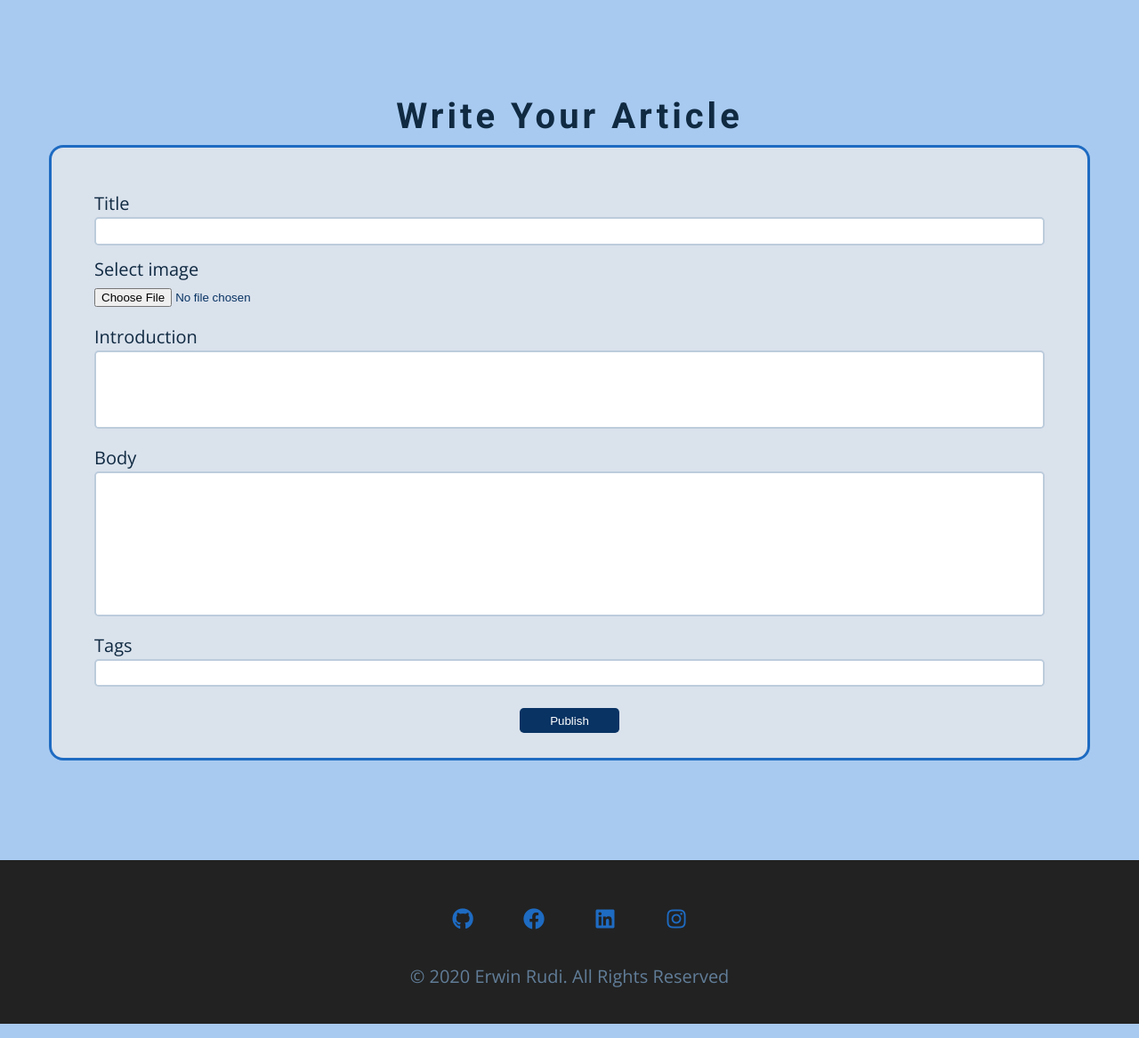
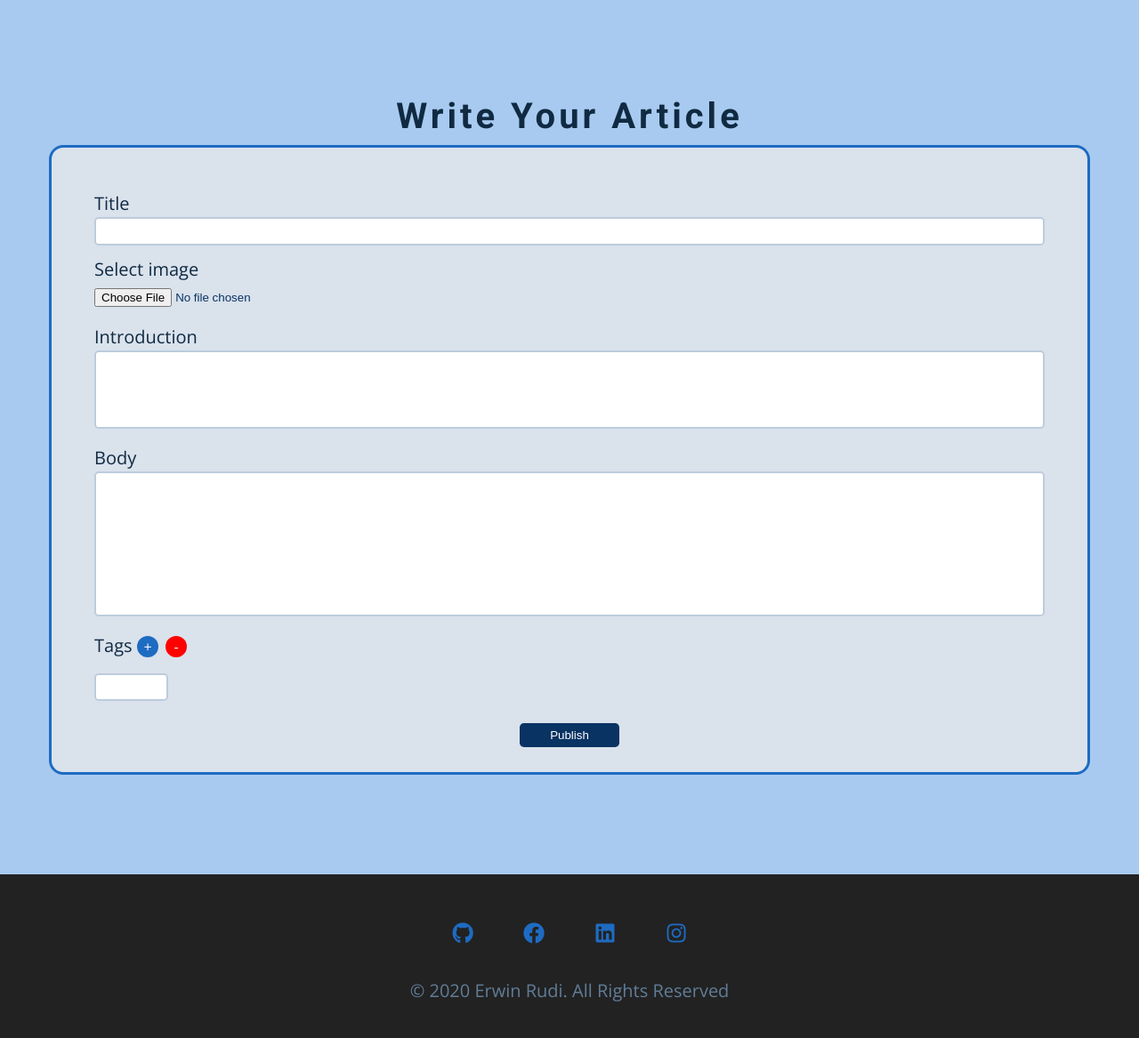
Before and after one commit to solinuck/portfolio, a Flask app: page /blog/create in a window 1280 px wide. Shown: the part 81-1248 px from the top of the page at 89% size. Run offline with Flask 2, Linux system fonts and the light colour scheme; the visitor is signed in with stand-in values (Sample User, id 1); data comes from the database, SQL or seed files in the repository.

Commit message:
include tags in blogpost

```diff
--- a/portfolio_app/blog.py
+++ b/portfolio_app/blog.py
@@ -22,11 +22,12 @@ bp = Blueprint("blog", __name__, url_prefix="/blog")
 def bloglist_view():
     db = get_db()
     posts = db.execute(
-        "SELECT p.id, title, imagename, intro, body, created, author_id, username"
+        "SELECT p.id, title, imagename, intro, body, tags, created, author_id, username"
         " FROM post p JOIN user u ON p.author_id = u.id"
         " ORDER BY created DESC"
     ).fetchall()
-    return render_template("blog/bloglist.html", posts=posts)
+    tags = [eval(post["tags"]) for post in posts]
+    return render_template("blog/bloglist.html", posts=posts, tags=tags)
 
 
 @bp.route("/create", methods=("GET", "POST"))
@@ -37,11 +38,14 @@ def create_view():
         body = request.form["body"]
         intro = request.form["intro"]
         image = request.files["image"]
+        imagename = "project-3.jpeg"
+        tags = [request.form[f"tag-{n}"] for n in range(5) if f"tag-{n}" in request.form]
+
         error = None
 
         if request.files["image"] and "filesize" in request.cookies:
             if not allowed_image_filesize(request.cookies["filesize"]):
-                error = "Filesize exceeded maximum limit"
+                error = "Filesize exceeded maximum limit."
 
             if image.filename == "":
                 error = "no filename"
@@ -51,10 +55,13 @@ def create_view():
 
                 image.save(os.path.join(current_app.config["IMAGE_UPLOADS"], imagename))
             else:
-                error = "That file extension is not allowed"
+                error = "That file extension is not allowed."
 
         if not title:
             error = "Title is required."
+
+        if len(tags) == 0:
+            error = "One tag is required."
 
         if error is not None:
             flash(error)
@@ -62,9 +69,9 @@ def create_view():
         else:
             db = get_db()
             db.execute(
-                "INSERT INTO post (title, imagename, intro, body, author_id)"
-                " VALUES (?, ?, ?, ?, ?)",
-                (title, imagename, intro, body, g.user["id"]),
+                "INSERT INTO post (title, imagename, intro, body, tags, author_id)"
+                " VALUES (?, ?, ?, ?, ?, ?)",
+                (title, imagename, intro, body, repr(tags), g.user["id"]),
             )
             db.commit()
             return redirect(url_for("blog.bloglist_view"))
@@ -76,7 +83,7 @@ def get_post(id, check_author=True):
     post = (
         get_db()
         .execute(
-            "SELECT p.id, title, imagename, intro, body, created, author_id, username"
+            "SELECT p.id, title, imagename, intro, body, tags, created, author_id, username"
             " FROM post p JOIN user u ON p.author_id = u.id"
             " WHERE p.id = ?",
             (id,),
@@ -96,7 +103,8 @@ def get_post(id, check_author=True):
 @bp.route("/<title>_<int:id>/")
 def single_article_view(id, title):
     post = get_post(id, False)
-    return render_template("blog/article.html", post=post)
+    tags = eval(post["tags"])
+    return render_template("blog/article.html", post=post, tags=tags)
 
 
 @bp.route("/<int:id>/update", methods=("GET", "POST"))
@@ -109,10 +117,15 @@ def update_view(id):
         body = request.form["body"]
         intro = request.form["intro"]
         image = request.files["image"]
+        imagename = "project-3.jpeg"
+        tags = [request.form[f"tag-{n}"] for n in range(5) if f"tag-{n}" in request.form]
         error = None
 
         if not title:
             error = "Title is required."
+
+        if len(tags) == 0:
+            error = "One tag is required."
 
         if request.files["image"] and "filesize" in request.cookies:
             if not allowed_image_filesize(request.cookies["filesize"]):
@@ -133,9 +146,9 @@ def update_view(id):
         else:
             db = get_db()
             db.execute(
-                "UPDATE post SET title = ?, imagename = ?, intro = ?, body = ?"
+                "UPDATE post SET title = ?, imagename = ?, intro = ?, body = ?, tags= ?"
                 " WHERE id = ?",
-                (title, imagename, intro, body, id),
+                (title, imagename, intro, body, repr(tags), id),
             )
             db.commit()
             return redirect(url_for("blog.bloglist_view"))
--- a/portfolio_app/schema.sql
+++ b/portfolio_app/schema.sql
@@ -15,5 +15,6 @@ CREATE TABLE post (
   imagename TEXT NOT NULL,
   intro TEXT NOT NULL,
   body TEXT NOT NULL,
+  tags TEXT NOT NULL,
   FOREIGN KEY (author_id) REFERENCES user (id)
 );
--- a/portfolio_app/static/css/styles.css
+++ b/portfolio_app/static/css/styles.css
@@ -36,6 +36,7 @@ Variables
   --clr-grey-8: hsl(210, 31%, 80%);
   --clr-grey-9: hsl(212, 33%, 89%);
   --clr-grey-10: hsl(210, 36%, 96%);
+  --clr-red: #ff0000;
   --clr-white: #fff;
   --ff-primary: "Roboto", sans-serif;
   --ff-secondary: "Open Sans", sans-serif;
@@ -650,7 +651,7 @@ Blog
   height: 14rem;
   padding: 1rem 1.5rem;
   display: grid;
-  grid-template-rows: auto 1fr 1fr;
+  grid-template-rows: auto 1fr auto auto;
 }
 
 .card-front img {
@@ -801,6 +802,66 @@ input[type=submit] {
   resize: none;
 }
 
+.article-tags {
+  display: grid;
+  grid-template-columns: repeat(auto-fill, minmax(5rem, 1fr));
+  grid-gap: 1rem;
+}
+
+.tag-field {
+  height: 60px;
+  display: grid;
+  grid-template-rows: 1fr;
+  align-items: center;
+}
+
+.tag-text {
+  display: none;
+}
+
+.tag-form {
+  position: relative;
+}
+
+.add-tag-btn, .delete-tag-btn {
+  position: absolute;
+  top: 0.3rem;
+  left: 3rem;
+  /* font-size: 1.3rem; */
+  background: var(--clr-primary-5);
+  color: var(--clr-white);
+  border-radius: 50%;
+  width: 1.5rem;
+  height: 1.5rem;
+  display: grid;
+  place-items: center;
+  cursor: pointer;
+}
+
+.delete-tag-btn {
+  background: var(--clr-red);
+  left: 5rem;
+}
+
+.create-tag {
+  margin-top: 1rem;
+}
+
+.tags {
+  text-align: center;
+  margin: 0.4rem 0;
+  display: grid;
+  grid-template-columns: repeat(auto-fill, minmax(1rem, 4rem));
+  grid-gap: 0.7rem;
+}
+
+.tag {
+  font-size: ;
+  padding: 0.1rem 0;
+  background: var(--clr-primary-9);
+  border-radius: 0.25rem;
+}
+
 /* bloglist */
 .btn-center {
   text-align: center;
@@ -836,8 +897,8 @@ input[type=submit] {
 }
 
 .danger {
-  background-color: #ff0000;
-  color: black;
+  background-color: var(--clr-red);
+  color: var(--clr-white);
 }
 
 .danger:hover {
@@ -991,3 +1052,7 @@ Skills
 .skill-text-80 {
   left: 80%;
 }
+
+.show {
+  display: block;
+}
--- a/portfolio_app/static/js/app.js
+++ b/portfolio_app/static/js/app.js
@@ -3,6 +3,10 @@ const navBtn = document.querySelector("#nav-btn");
 const closeBtn = document.querySelector("#close-btn");
 const sidebar = document.querySelector("#sidebar");
 const date = document.querySelector("#date");
+const txta = document.getElementsByTagName('textarea');
+const addTagBtn = document.querySelector("#add-btn");
+
+
 // add fixed class to navbar
 window.addEventListener("scroll", function() {
   if (window.pageYOffset > 80) {
@@ -22,9 +26,9 @@ closeBtn.addEventListener("click", function() {
 date.innerHTML = new Date().getFullYear();
 
 // add resizable textarea
-const txta = document.getElementsByTagName('textarea');
 for (let i = 0; i < txta.length; i++) {
-  txta[i].setAttribute('style', 'height:' + (txta[i].scrollHeight) + 'px;overflow-y:hidden;');
+  txta[i].setAttribute('style', 'height:' + (txta[i].scrollHeight) +
+    'px;overflow-y:hidden;');
   txta[i].addEventListener("input", OnInput, false);
 }
 
@@ -34,6 +38,33 @@ function OnInput() {
 }
 
 // send filesize as a cookie
-function filesize(elem){
-    document.cookie = `filesize=${elem.files[0].size}`;
-  }
+function filesize(elem) {
+  document.cookie = `filesize=${elem.files[0].size}`;
+}
+
+
+// add and delete tags
+if (addTagBtn) {
+  const deleteTagBtn = document.querySelector(".delete-tag-btn");
+  const articleTags = document.querySelector(".article-tags");
+  const tagText = document.querySelector(".tag-text");
+  addTagBtn.addEventListener("click", function() {
+    if (articleTags.childNodes.length < 5) {
+      let input = document.createElement('input');
+      input.type = "text";
+      input.name = `tag-${articleTags.childNodes.length}`;
+      input.classList.add("tag");
+      articleTags.appendChild(input);
+      tagText.classList.remove("show");
+    }
+  });
+
+  deleteTagBtn.addEventListener("click", function() {
+    if (articleTags.firstChild) {
+      articleTags.removeChild(articleTags.lastChild);
+      if (articleTags.childNodes.length === 0) {
+        tagText.classList.add("show");
+      }
+    }
+  });
+}
--- a/portfolio_app/templates/blog/article.html
+++ b/portfolio_app/templates/blog/article.html
@@ -11,6 +11,12 @@
       <p class="article-intro">{{ post['intro'] }}</p>
 
       <p class="article-body">{{ post['body'] }}</p>
+
+      <div class="tags">
+        {% for tag in tags %}
+          <span class="tag">{{tag}}</span>
+        {% endfor %}
+      </div>
     </article>
     <form action="{{ url_for('blog.delete_view', id=post['id']) }}">
     <div class="center ">
--- a/portfolio_app/templates/blog/bloglist.html
+++ b/portfolio_app/templates/blog/bloglist.html
@@ -21,6 +21,11 @@
           <div class="card-info">
             <h4>{{post['title']}}</h4>
             <p>{{post['intro']}}</p>
+            <div class="tags">
+              {% for tag in tags[loop.index - 1] %}
+                <span class="tag">{{tag}}</span>
+              {% endfor %}
+            </div>
             <div class="card-footer">
               <img src="../../static/images/hero-img-small.jpeg" alt="author image">
               <p>{{(post['created'] | string )[2:10] }}</p>
--- a/portfolio_app/templates/blog/create_article.html
+++ b/portfolio_app/templates/blog/create_article.html
@@ -37,8 +37,15 @@
         <!-- End of Body -->
 
         <!-- Tags -->
-        <label class="form-label" for="tags">Tags</label>
-        <input class="" type="text" name="tags", id="tags">
+        <div class="tag-form">
+          <label class="form-label" for="tags">Tags</label>
+          <span class="add-tag-btn" id="add-btn">+</span>
+          <span class="delete-tag-btn">-</span>
+          <div class="tag-field">
+            <span class="tag-text">Add at least one Tag</span>
+            <div class="article-tags"><input class="create-tag" name="tag-0" id="tag"></div>
+          </div>
+        </div>
         <!-- End of Tags -->
 
         <div class="center">
```
Also changed, not shown: portfolio_app/home.py (+5 -2 lines), portfolio_app/templates/home/index.html (+6 -1 lines). Lines whose indentation alone changed are shown as unchanged.
